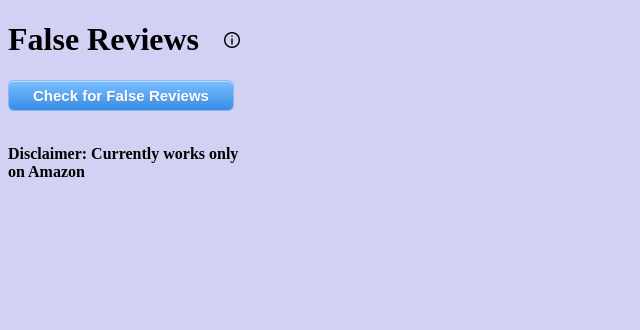
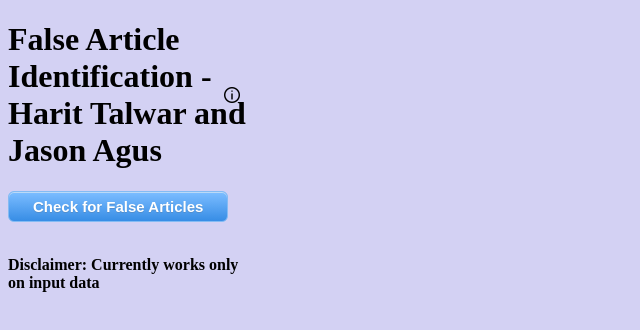
Before and after one commit to arcadiacodingclub/Bad-Reviews, a browser extension: page index.html in a window 1280 px wide. Shown: the whole page, without its empty margins (0-640 px from the left). Drawn offline with Linux system fonts and the light colour scheme.

Commit message:
Update index.html

```diff
--- a/index.html
+++ b/index.html
@@ -8,21 +8,21 @@
 </head>
 <body>
     <div id="flex">
-        <h1>False Reviews</h1>
+        <h1>False Article Identification - Harit Talwar and Jason Agus</h1>
         <img src="info.png" height='16px' width='16px' id='info'>
     </div>
 
-    <button id='checkReviews'>Check for False Reviews</button>
+    <button id='checkReviews'>Check for False Articles</button>
     <br>
     <br>
     <section id="badReviews">
         <h2 id='badReviewCounter'>5</h2>
         <h2>False Reviews</h2>
     </section>
-    <p> <b>Disclaimer: Currently works only on Amazon</b></p>
+    <p> <b>Disclaimer: Currently works only on input data</b></p>
 
     <div id='infobox'>
-        <h2>Filler Explanation</h2>
+        <h3>Input article data and find the probability of the realness of the article!</h4>
         <br>
         <h3>Developed for <a href="https://www.hightechhacks.com/">HighTechHack's Hackathon</a></h3>
         <div>Icons made by <a href="https://www.freepik.com/" title="Freepik">Freepik</a> from <a href="https://www.flaticon.com/" title="Flaticon">www.flaticon.com</a></div>
```
